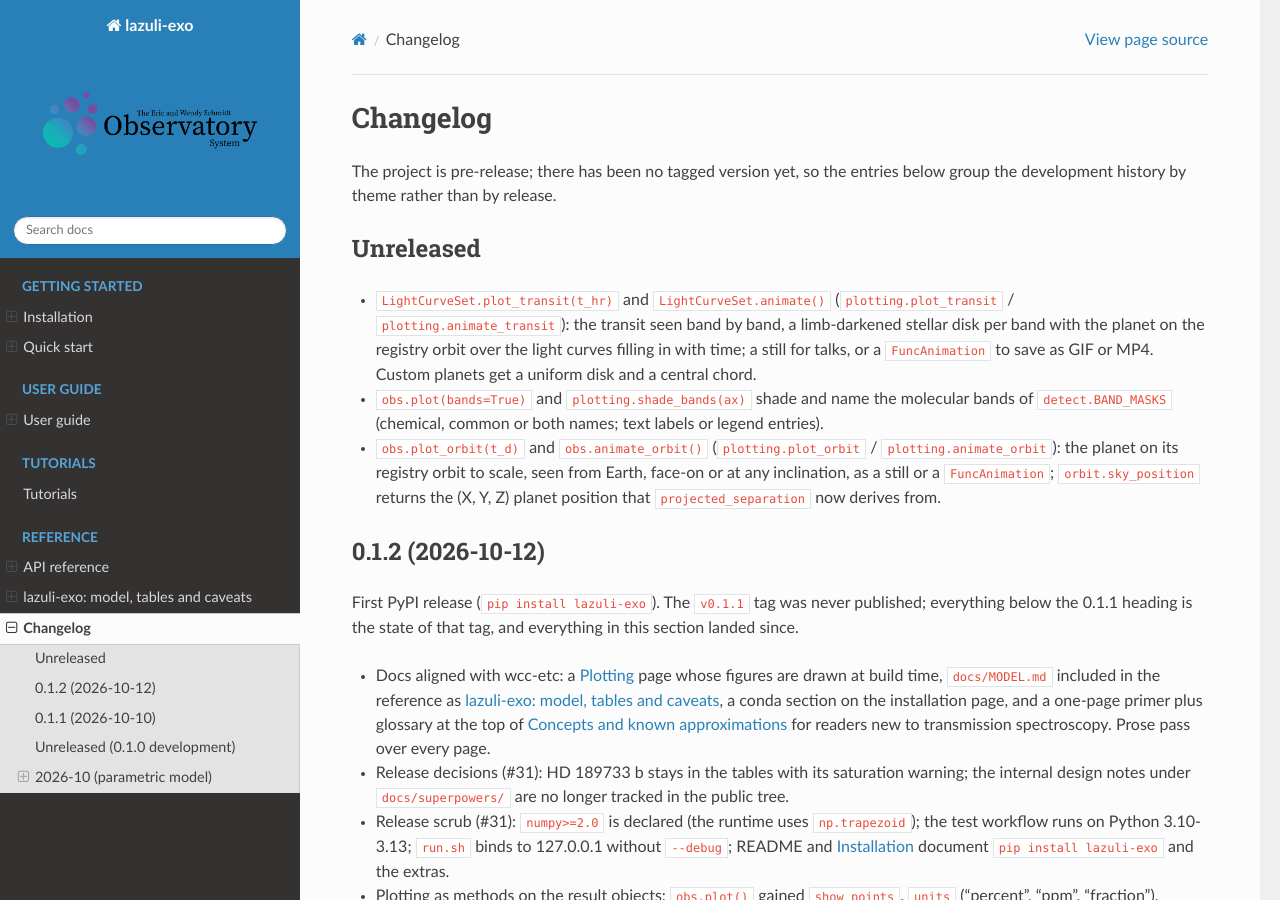
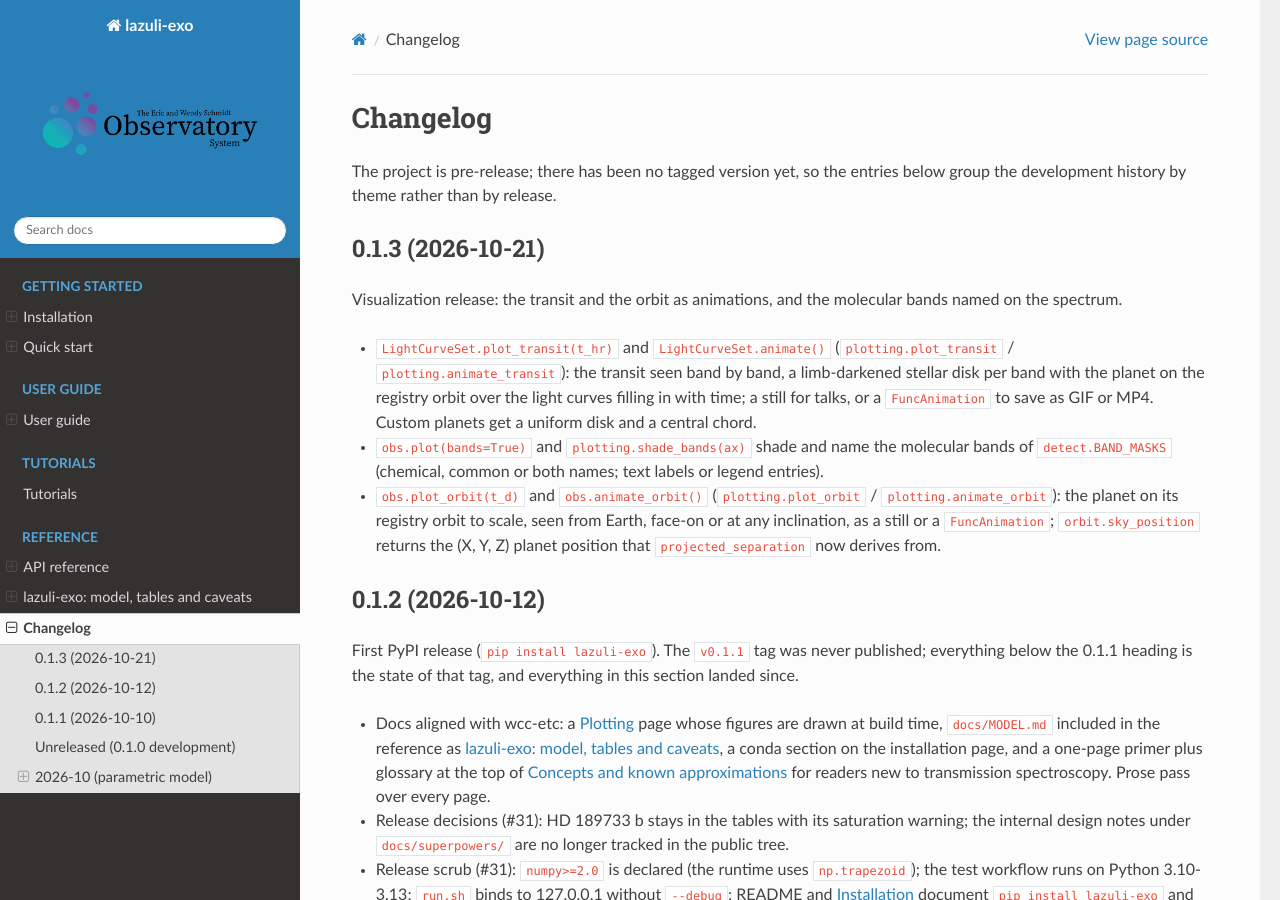
Before and after one commit to schmidt-observatories/lazuli-exo, a Sphinx documentation site: the page built from docs/sphinx/changelog.rst, in a window 1280 px wide and 900 px high. Built offline with Sphinx 7.4.7 and the Read the Docs theme 3.1.0, drawn with Linux system fonts in a browser that asks for light colours; pages that are not in the unit, such as notebooks, are missing from menus.

Commit message:
release: 0.1.3 (#70)
Bump __version__ to 0.1.3 and date the changelog's Unreleased section:
the transit and orbit animations, and the named molecular bands.

```diff
--- a/docs/sphinx/changelog.rst
+++ b/docs/sphinx/changelog.rst
@@ -4,8 +4,11 @@ Changelog
 The project is pre-release; there has been no tagged version yet, so the
 entries below group the development history by theme rather than by release.
 
-Unreleased
-----------
+0.1.3 (2026-10-21)
+------------------
+
+Visualization release: the transit and the orbit as animations, and the
+molecular bands named on the spectrum.
 
 - ``LightCurveSet.plot_transit(t_hr)`` and ``LightCurveSet.animate()``
   (``plotting.plot_transit`` / ``plotting.animate_transit``): the transit
--- a/src/lazuli_exo/__init__.py
+++ b/src/lazuli_exo/__init__.py
@@ -1,5 +1,5 @@
 """lazuli-exo: Lazuli IFS exoplanet transmission spectroscopy simulator."""
-__version__ = "0.1.2"
+__version__ = "0.1.3"
 
 from . import atmosphere, binning, forms, lightcurve, presets, report, slicer, star, tables
 from .observe import SimulatedSpectrum, observe
```
